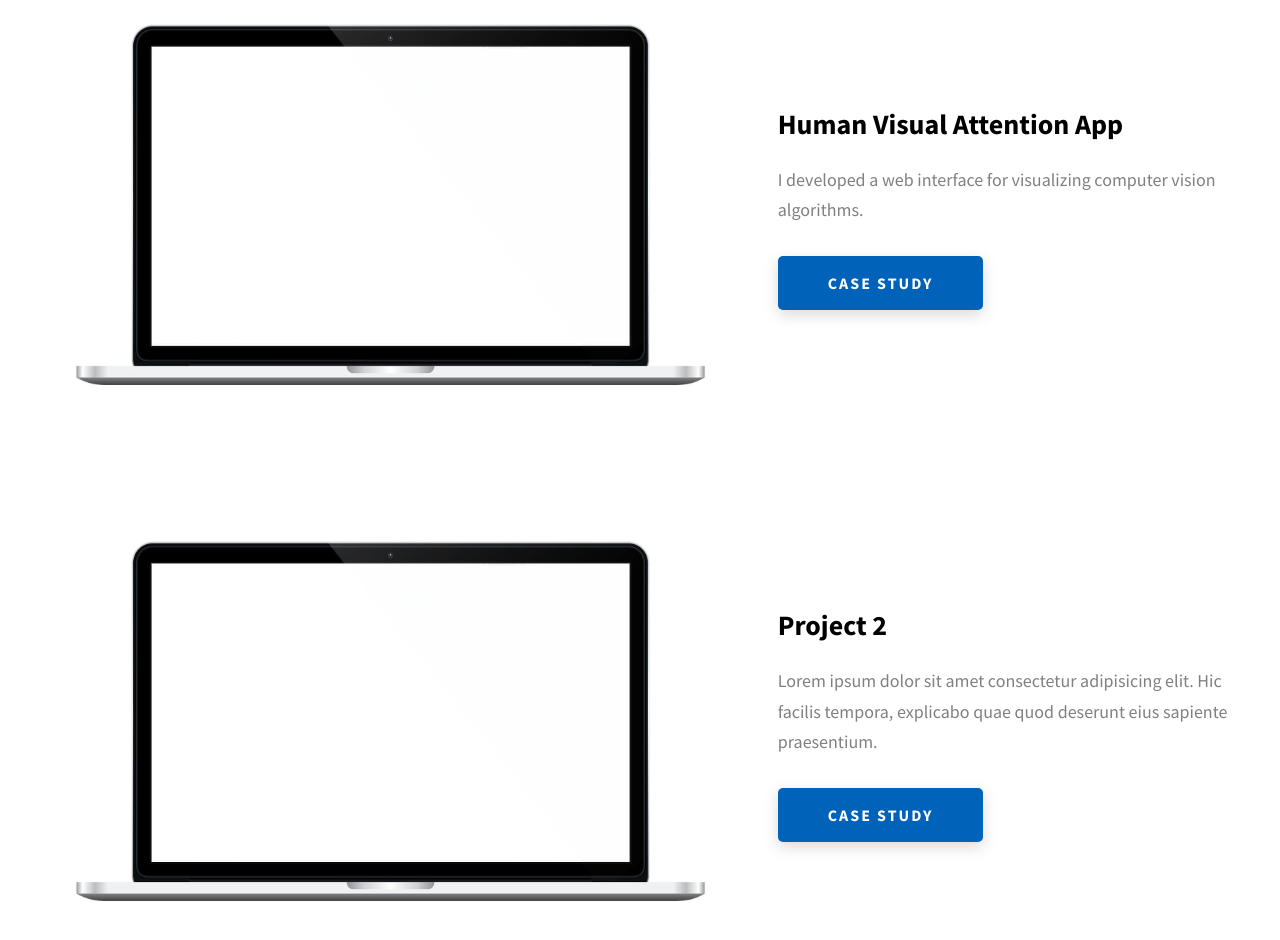
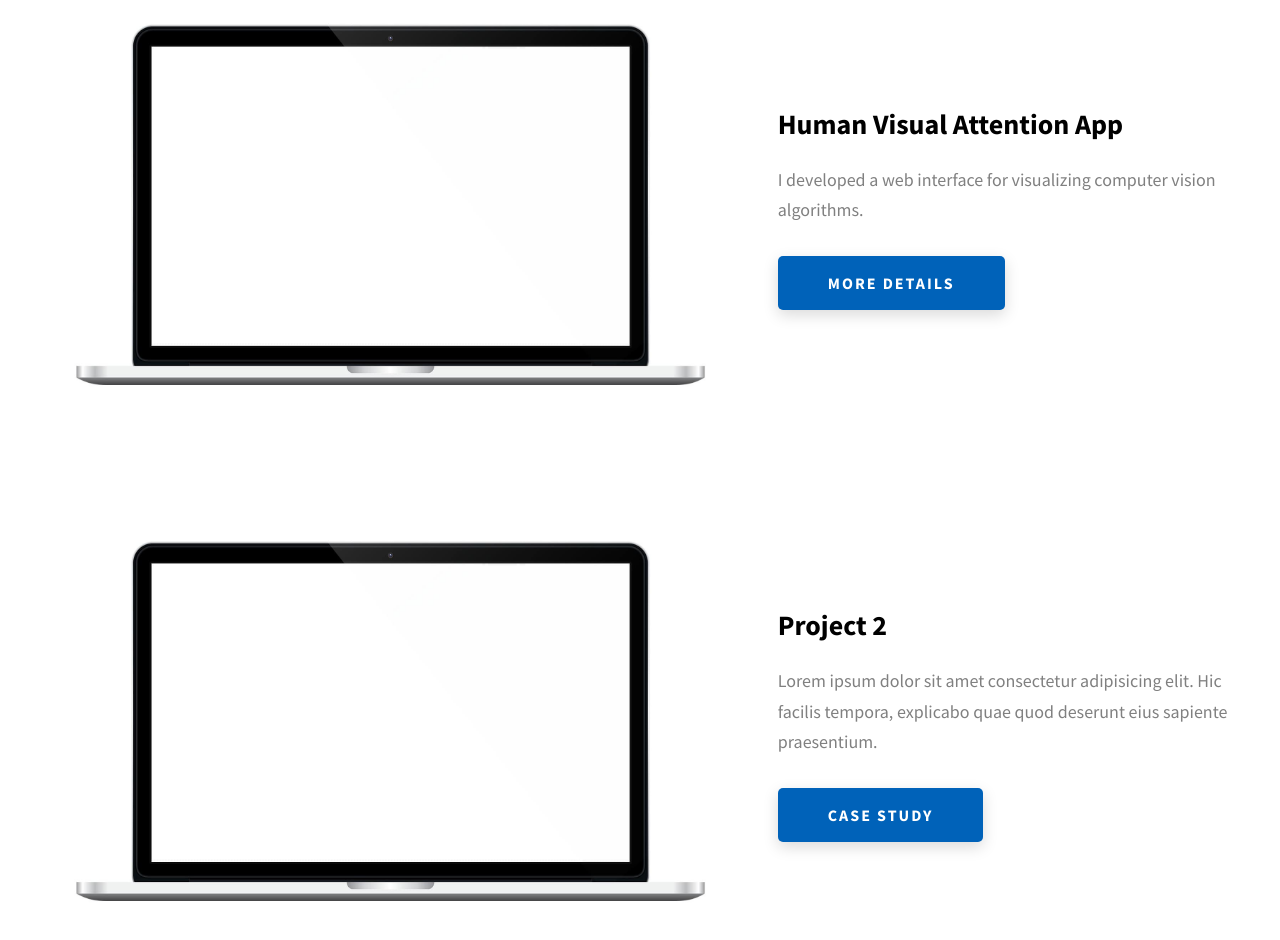
Before and after one commit to rachanakafle/rachanakafle.github.io, a website: page index.html in a window 1280 px wide. Shown: the part 2033-2973 px from the top of the page. Drawn offline with Linux system fonts and the light colour scheme.

Commit message:
add more details button

```diff
--- a/index.html
+++ b/index.html
@@ -240,7 +240,7 @@
                 href="pages/project-1.html"
                 class="btn btn--med btn--theme dynamicBgClr"
                 target="_blank"
-                >Case Study</a
+                >MORE DETAILS</a
               >
             </div>
           </div>
```
